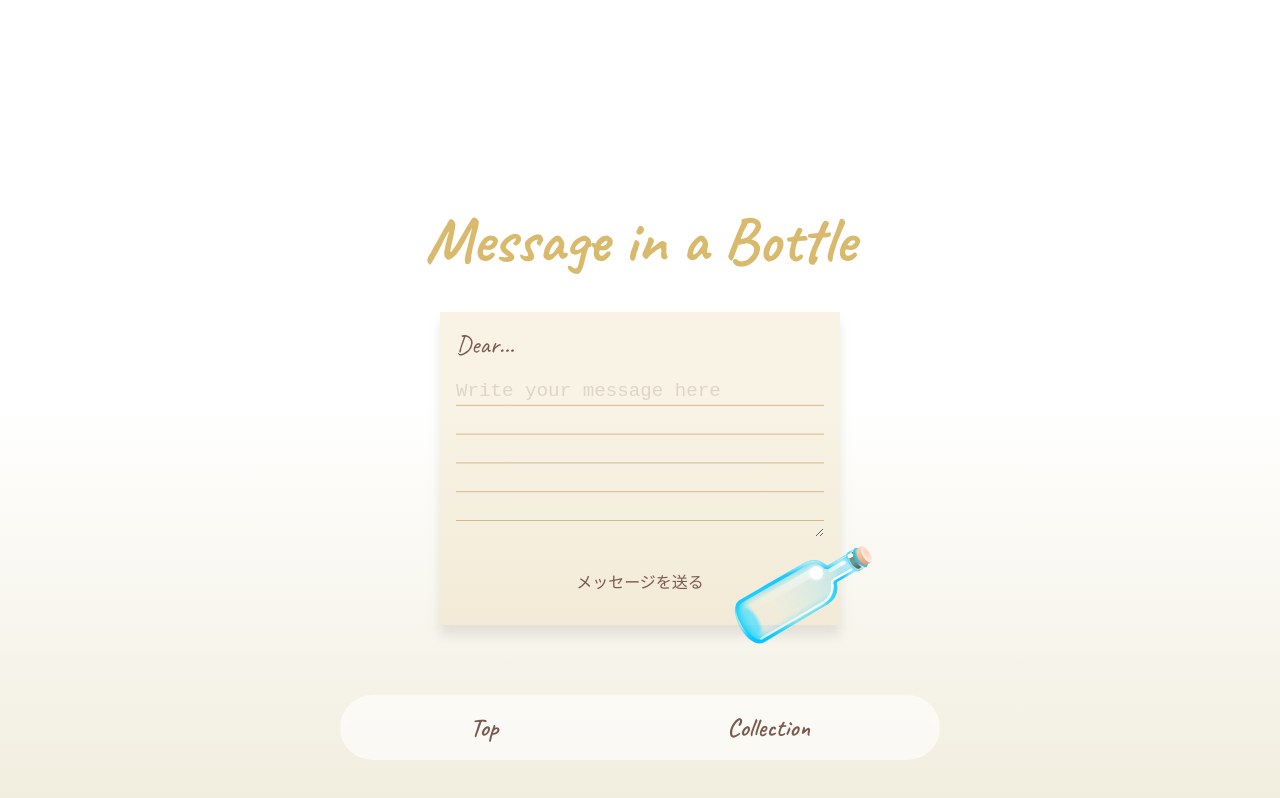
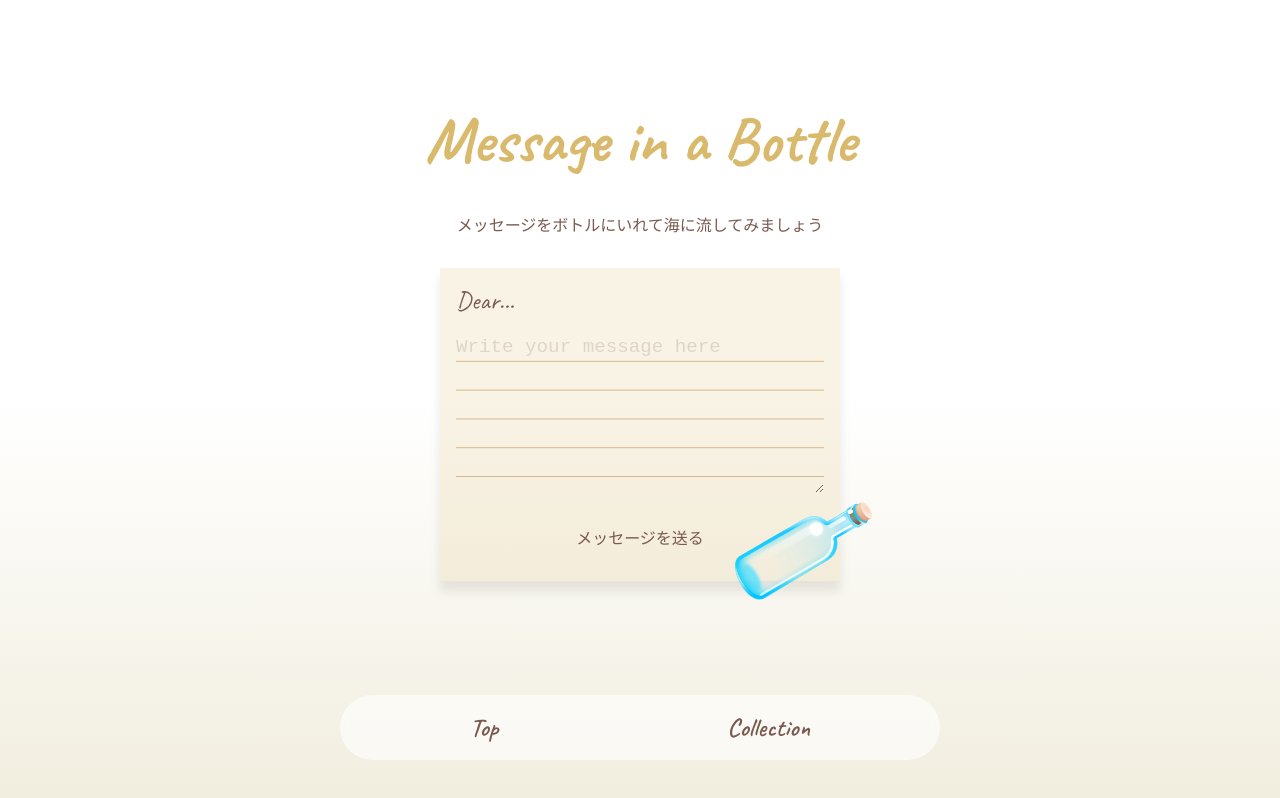
Before and after one commit to e2saeki/ad_calender_2024, a Next.js app: page / in a window 1280 px wide. Built offline with nearby package versions, Linux system fonts and the light colour scheme.

Commit message:
Readmeまとめ、メッセージカードのレイアウトを再修正

```diff
--- a/app/_components/card/CardCreation.module.css
+++ b/app/_components/card/CardCreation.module.css
@@ -76,3 +76,8 @@
 .form_wrap:has(.button:hover )::before {
   transform: rotate(45deg);
 }
+
+.error {
+  font-size: .9rem;
+  color: #da5f5f;
+}
--- a/app/_components/card/CardCreationForm.tsx
+++ b/app/_components/card/CardCreationForm.tsx
@@ -13,7 +13,6 @@ export default function Contact() {
     event.preventDefault();
     setIsSubmitting(true);
     setError('');
-
     try {
       // API Routeにデータを送信
       const response = await fetch('/api/sendMessage', {
@@ -23,13 +22,11 @@ export default function Contact() {
         },
         body: JSON.stringify({ message }),
       });
-
       // レスポンスの確認
       const result = await response.json();
       if (!response.ok) {
         throw new Error(result.error || '送信に失敗しました');
       }
-
       // 成功時に別のページにリダイレクト
       router.push('/random/');
     } catch {
@@ -51,7 +48,7 @@ export default function Contact() {
         value={message}
         onChange={(e) => setMessage(e.target.value)}
       ></textarea>
-      {error && <p style={{ color: 'red' }}>{error}</p>}
+      {error && <p className={`${css.error}`}>{error}</p>}
       <button type="submit" disabled={isSubmitting} className={`${css.button}`}>
         {isSubmitting ? '送信中...' : 'メッセージを送る'}
       </button>
--- a/app/api/sendMessage/route.ts
+++ b/app/api/sendMessage/route.ts
@@ -4,8 +4,7 @@ import { NextResponse } from 'next/server';
 export async function POST(request: Request) {
   try {
     // クライアントから送信されたデータを取得
-    const body = await request.json();
-    const { message } = body;
+    const { message } = await request.json();
 
     // メッセージが空の場合のエラーチェック
     if (!message) {
--- a/app/css/globals.css
+++ b/app/css/globals.css
@@ -37,6 +37,10 @@ a {
   text-decoration: none;
 }
 
+p {
+  text-align: center;
+}
+
 @media (prefers-color-scheme: dark) {
   html {
     color-scheme: dark;
@@ -45,16 +49,35 @@ a {
 
 .back {
   min-height: 200px;
+  z-index: 1;
+  position: relative;
 }
 main {
-  margin: auto;
+  margin: -100px auto 0;
   width: 100%;
-  padding-bottom: 15%;
+  padding: 0 4% 15%;
+  display: flex;
+  flex-flow: column nowrap;
+  z-index: 2;
+  gap: 2rem;
+  position: relative;
   h1 {
       font-family: var( --Caveat);
       color: #D9BA6C;
       font-size: 4rem;
-      margin: 0 auto 2rem;
+      margin: auto;
       text-align: center;
   }
 }
+
+
+@media (600px >= width) {
+  main {
+    h1 {
+        font-size: 10vw;
+    }
+      p {
+        font-size: 3vw;
+    }
+  }
+}
--- a/app/page.tsx
+++ b/app/page.tsx
@@ -4,6 +4,7 @@ export default async function Home() {
   return (
     <>
       <h1>Message in a Bottle</h1>
+      <p>メッセージをボトルにいれて海に流してみましょう</p>
       <div>
         <CardCreationForm />
       </div>
```
Also changed, not shown: app/collection/page.tsx (+4 -6 lines), app/css/Collection.module.css (+21 -5 lines), app/random/page.tsx (+27 -9 lines), 1 other file (tests, documents, lock files or other folders).
